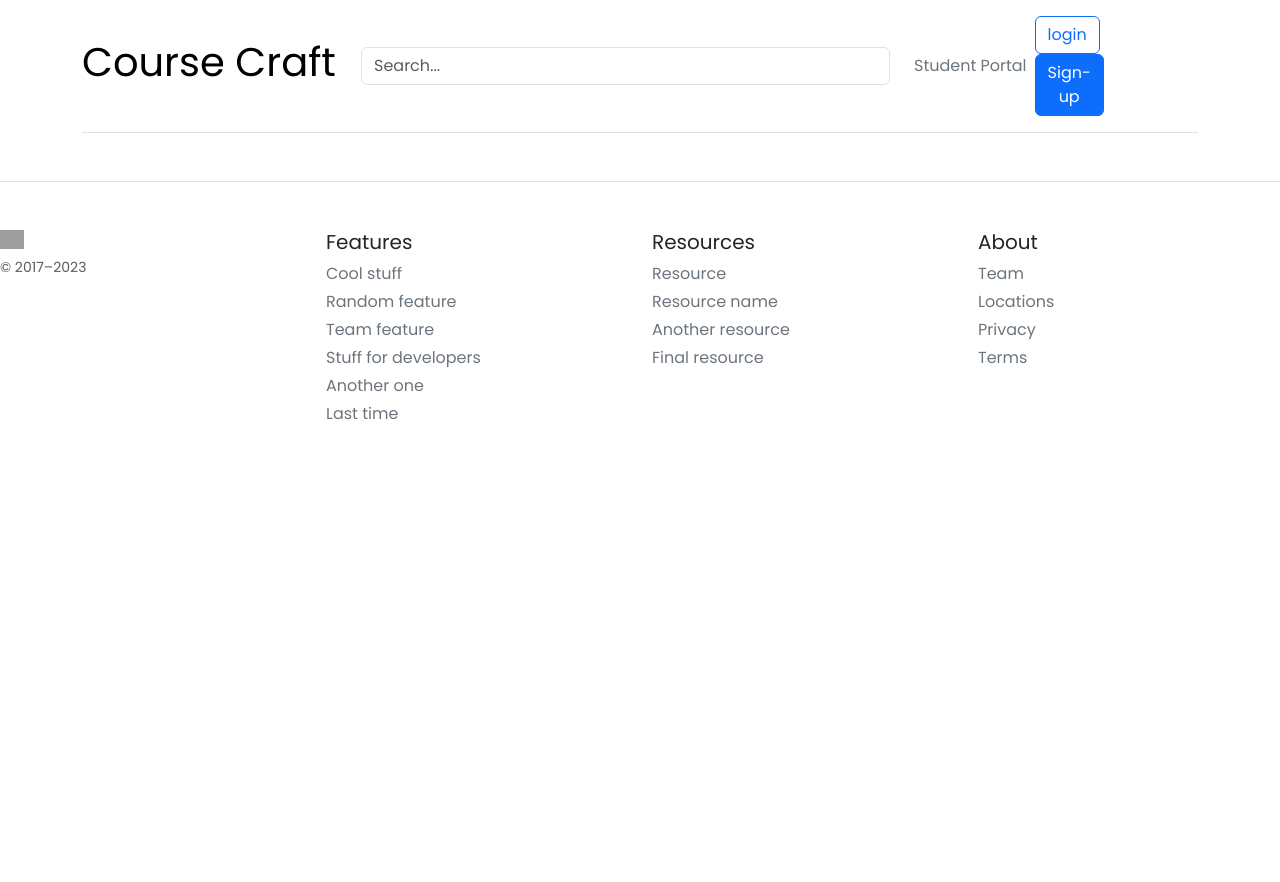
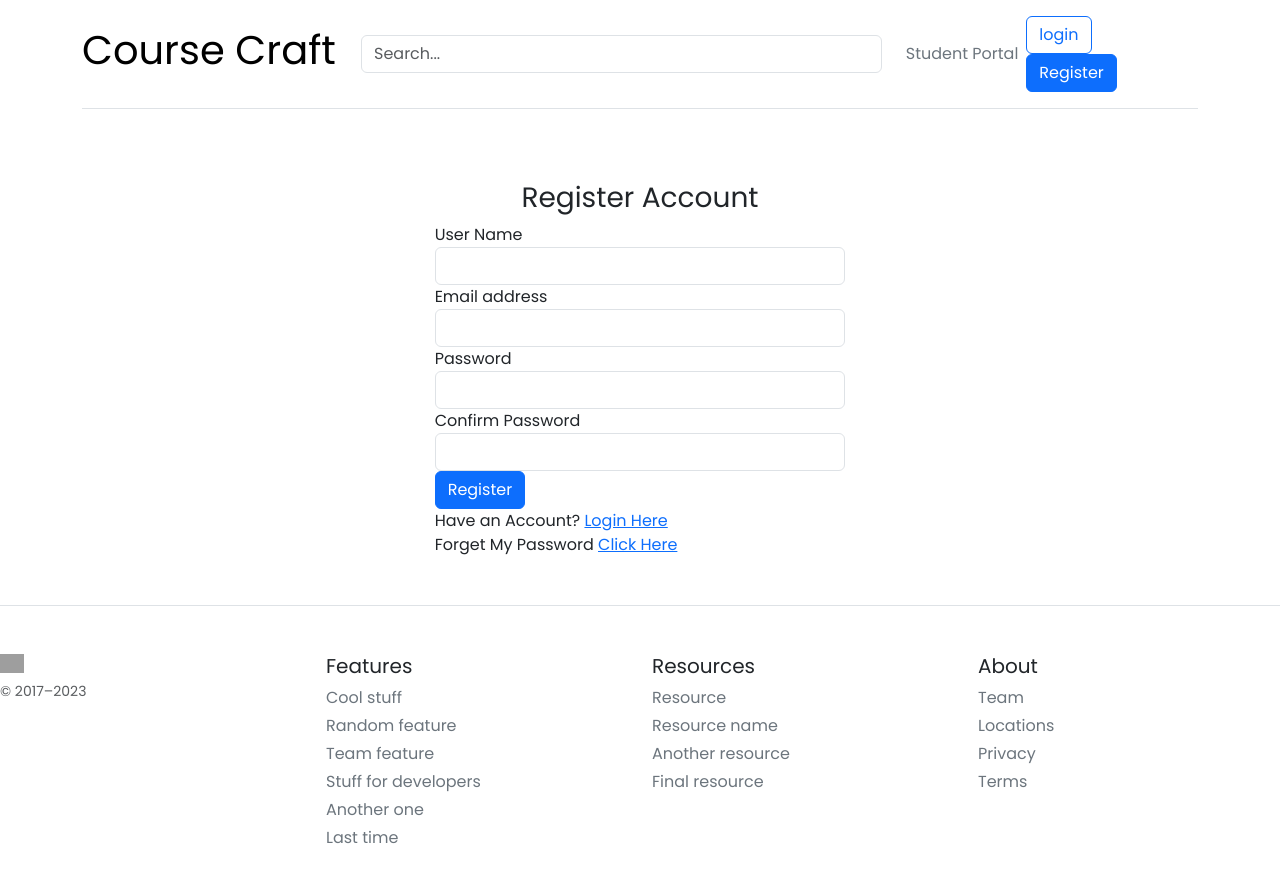
Before and after one commit to KeLsGaming23/CourseCraft, a React (Create React App) app: page /registerPage in a window 1280 px wide. Shown: the top 882 px of the page. Before the commit the page ends 800 px from the top, so only its background shows below. Built offline with nearby package versions, Linux system fonts and the light colour scheme; grey boxes are pictures that could not be loaded.

Commit message:
Added Register Function

```diff
--- a/src/App.js
+++ b/src/App.js
@@ -14,6 +14,7 @@ import NavBar from "./components/header/NavBar";
 import React, { useEffect, useState } from 'react';
 import axios from 'axios';
 import ErrorPage from "./components/pages/ErrorPage";
+import RegisterPage from "./components/pages/RegisterPage";
 
 function App() {
   const [user, setUser] = useState({});
@@ -35,7 +36,7 @@ function App() {
       }
     };
     fetchUser();
-  }, []);
+  }, [token]);
   return (
     <div>
       <MyProvider>
@@ -47,6 +48,7 @@ function App() {
                 <Route path='/' element={<Main />} />
                 <Route path='/secondMain' element={<SecondMain />} />
                 <Route path='/loginPage' element={<LoginPage user={user} setUser={setUser}/>} />
+                <Route path='/registerPage' element={<RegisterPage user={user} setUser={setUser} />  }  />
                 <Route path='/coursePage' element={<CoursePage />} />
                 <Route path='/learningPage' element={<LearningPage />} />
                 <Route path='/profilePage' element={<ProfilePage />} />
--- a/src/components/header/LoginRegisterButton.js
+++ b/src/components/header/LoginRegisterButton.js
@@ -6,7 +6,9 @@ function LoginRegisterButton() {
                 <Link to="/loginPage" type="button" className="btn btn-outline-primary me-2">
                     login
                 </Link>
-                <button type="button" className="btn btn-primary">Sign-up</button>
+                <Link to="/registerPage" type="button" className="btn btn-primary me-2">
+                    Register
+                </Link>
             </div>
         </>
     );
--- a/src/components/pages/RegisterPage.js
+++ b/src/components/pages/RegisterPage.js
@@ -1,8 +1,123 @@
-function RegisterPage(){
-    return(
-        <>
+import React, { useState } from 'react';
+import { Link, Navigate } from 'react-router-dom';
+import axios from 'axios';
+function RegisterPage(props) {
+    const [state, setState] = useState({
+        name: '',
+        email: '',
+        password: '',
+        password_confirmation: '',
+        loggedIn: false,
+        message: '',
+    });
 
-        </>
+    const formSubmit = (e) => {
+        e.preventDefault();
+        const data = {
+            name: state.name,
+            email: state.email,
+            password: state.password,
+            password_confirmation: state.password_confirmation,
+        };
+
+        axios
+            .post('http://127.0.0.1:8000/api/register', data)
+            .then((response) => {
+                localStorage.setItem('token', response.data.token);
+                localStorage.setItem('userName', response.data.user.name);
+                localStorage.setItem('role', response.data.user.role);
+                setState({
+                    ...state,
+                    loggedIn: true,
+                });
+                props.setUser(response.data.user);
+                console.log(localStorage.getItem('token'));
+                console.log(localStorage.getItem('userName'));
+                console.log(localStorage.getItem('role'));
+            })
+            .catch((error) => {
+                console.log(error);
+            });
+    };
+
+    if (state.loggedIn) {
+        return <Navigate to={'/'} />;
+    }
+    return (
+        <div>
+            <br></br>
+            <br></br>
+            <div className='row'>
+                <div className='jumbotron col-lg-4 offset-lg-4'>
+                    <h3 className='text-center'>Register Account</h3>
+
+                    <form onSubmit={formSubmit}>
+                        <div className='form-group'>
+                            <label htmlFor='exampleInputEmail1'>User Name </label>
+                            <input
+                                type='text'
+                                name='name'
+                                className='form-control'
+                                required
+                                onChange={(e) => {
+                                    setState({ ...state, name: e.target.value });
+                                }}
+                            />
+                        </div>
+
+                        <div className='form-group'>
+                            <label htmlFor='exampleInputEmail1'>Email address</label>
+                            <input
+                                type='email'
+                                name='email'
+                                className='form-control'
+                                required
+                                onChange={(e) => {
+                                    setState({ ...state, email: e.target.value });
+                                }}
+                            />
+                        </div>
+
+                        <div className='form-group'>
+                            <label htmlFor='exampleInputPassword1'>Password</label>
+                            <input
+                                type='password'
+                                name='password'
+                                className='form-control'
+                                required
+                                onChange={(e) => {
+                                    setState({ ...state, password: e.target.value });
+                                }}
+                            />
+                        </div>
+
+                        <div className='form-group'>
+                            <label htmlFor='exampleInputPassword1'>Confirm Password</label>
+                            <input
+                                type='password'
+                                name='password_confirmation'
+                                className='form-control'
+                                required
+                                onChange={(e) => {
+                                    setState({
+                                        ...state,
+                                        password_confirmation: e.target.value,
+                                    });
+                                }}
+                            />
+                        </div>
+
+                        <button type='submit' className='btn btn-primary btn-block'>
+                            Register
+                        </button>
+                        <br></br>
+                        Have an Account? <Link to='/login'>Login Here</Link>
+                        <br></br>
+                        Forget My Password <Link to='/forget'>Click Here</Link>
+                    </form>
+                </div>
+            </div>
+        </div>
     );
 }
 export default RegisterPage;
```
